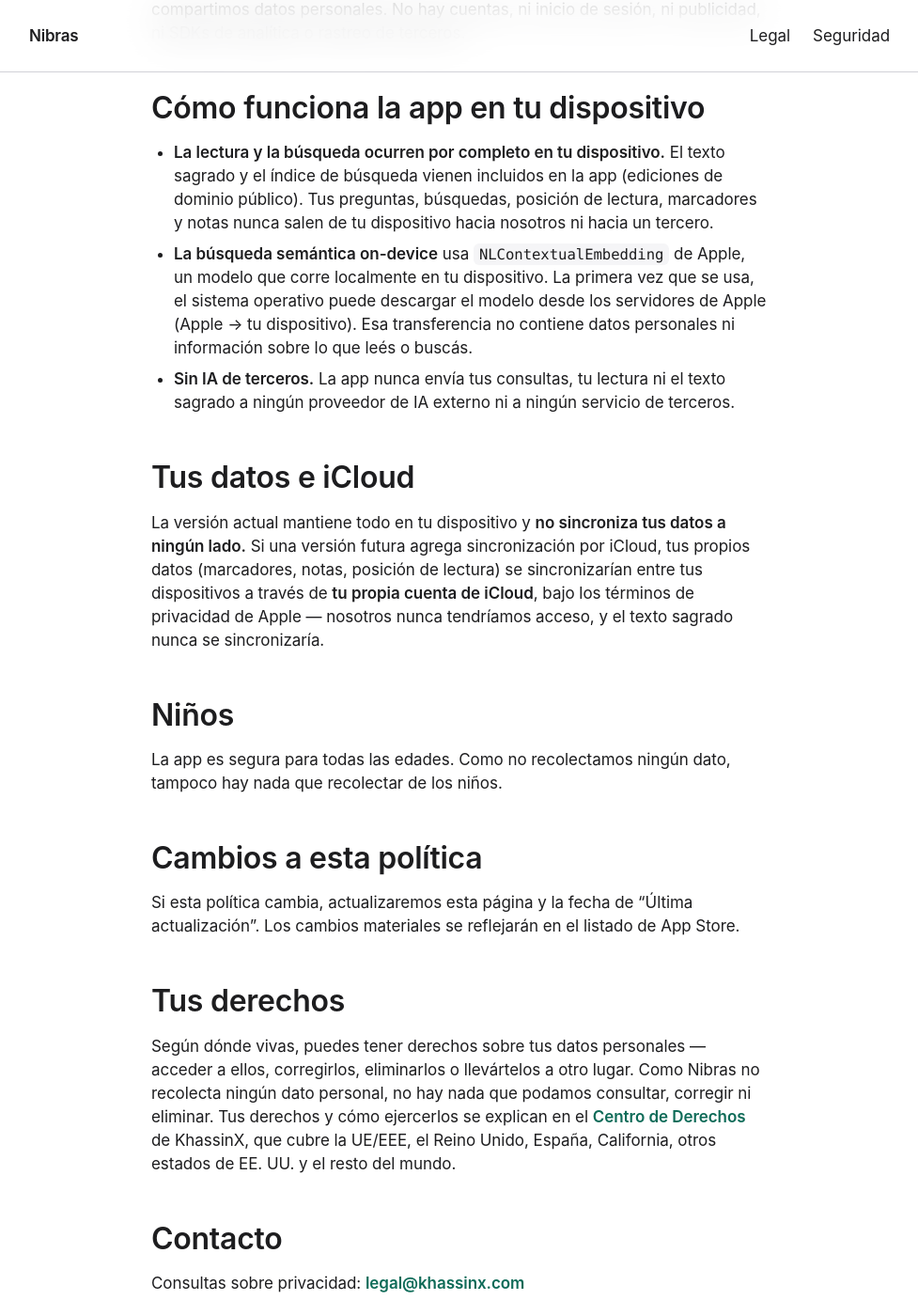
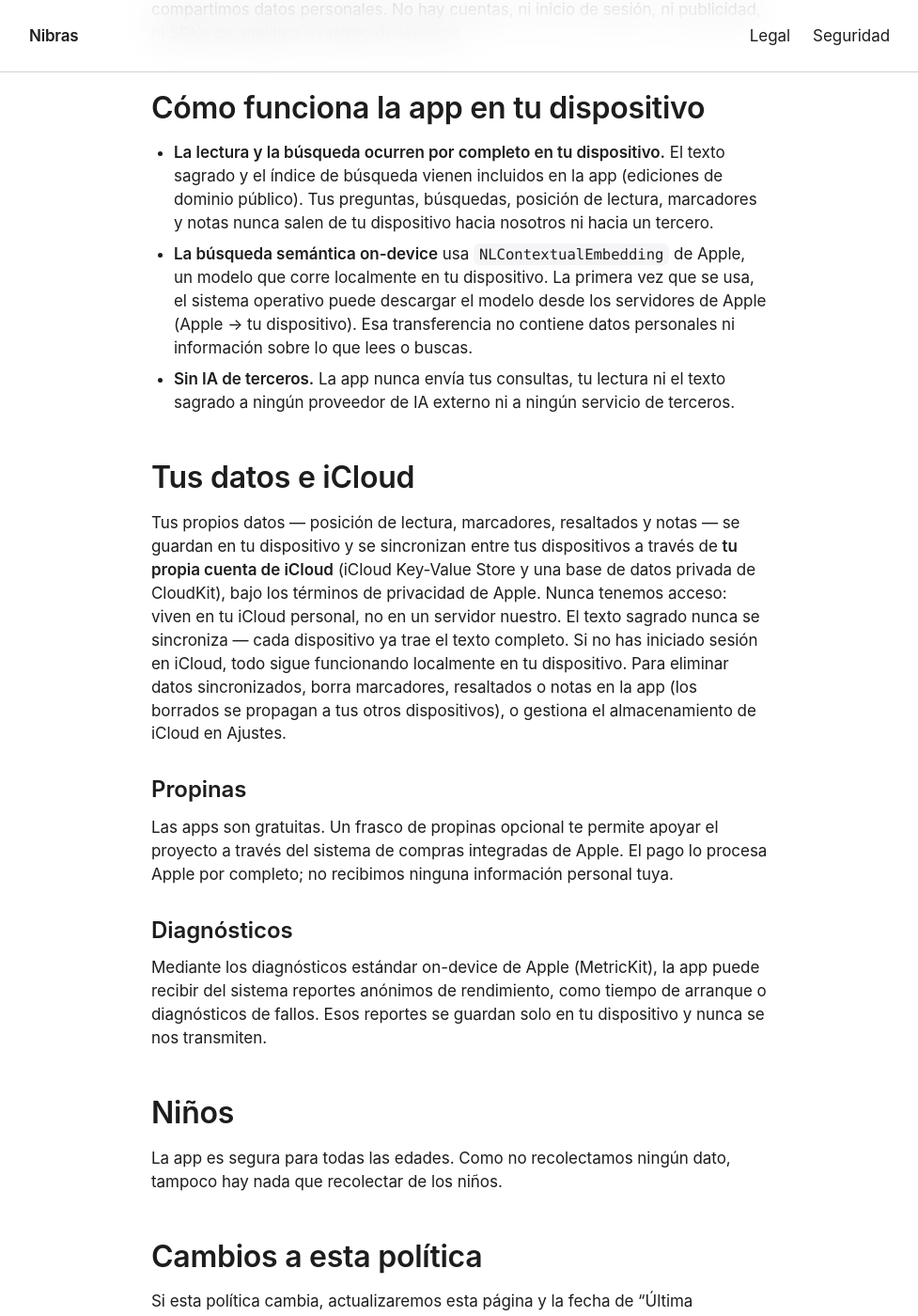
Before and after one commit to KhassinX/nibras-web, a Jekyll site: the page built from es/legal/privacy.md, in a window 1280 px wide and 1400 px high, scrolled down 672 px. Shown: the whole window at 94% size, without its empty margins (151-1128 px from the left). Built offline with Jekyll 4.4.1, drawn with Linux system fonts in a browser that asks for light colours; some of the changed text lies outside the part shown.

Commit message:
fix(legal): privacy policy al presente (iCloud sync real) + tips/diagnostics + ES neutral + seo_title brand-first (#6)
Las apps ahora sincronizan datos del usuario (posicion de lectura,
marcadores, resaltados, notas) por iCloud KVS + base CloudKit privada.
La politica decia "does not sync your data anywhere" / "no sincroniza
tus datos a ningun lado" — falso y riesgo de App Review. Se reescribe
la seccion "Your data and iCloud" / "Tus datos e iCloud" al presente
con la mecanica real: cuenta iCloud propia del usuario, sin acceso
nuestro, texto sagrado nunca sincronizado, funciona local sin iCloud,
como borrar datos sincronizados.

Se agregan dos secciones: Tips (tip jar por IAP de Apple, sin PII) y
Diagnostics (MetricKit on-device, anonimo, nunca transmitido). Espejo
ES neutral (tuteo) corrigiendo voseo residual (privacy + home ES:
lees, encuentras, mira). "Last updated" -> 2 de julio de 2026
(EN: July 2, 2026; se agrega la linea, faltaba en Nibras).

Creditos (NORMA 3): en la pagina de atribuciones se rotula la
traduccion de Isa Garcia como (v1.0.2), sin cambiar otro wording.

seo_title: los layouts NO exponen seo_title — el <title> se arma como
{{ page.title }} — {{ site.title }}, por lo que el titulo brand-first
no se aplico (no se fuerza). Flagged como follow-up.


Claude-Session: https://claude.ai/code/session_01FiaErZ35ig8fKXwwmnNKm2

Co-authored-by: Claude Fable 5 <noreply@anthropic.com>

```diff
--- a/es/index.html
+++ b/es/index.html
@@ -79,7 +79,7 @@ canonical_es: /es/
     <div class="cards-grid">
       <article class="card">
         <h3>Sin servidores</h3>
-        <p>Nibras no tiene backend. No hay servidor que almacene, vea ni pueda filtrar lo que leés. La privacidad acá no es un ajuste — es la arquitectura.</p>
+        <p>Nibras no tiene backend. No hay servidor que almacene, vea ni pueda filtrar lo que lees. La privacidad acá no es un ajuste — es la arquitectura.</p>
       </article>
 
       <article class="card">
@@ -104,7 +104,7 @@ canonical_es: /es/
 
 <section class="section section-tinted">
   <div class="container container-narrow">
-    <h2>Qué encontrás en este sitio</h2>
-    <p class="text-secondary">Esta página aloja las políticas públicas de Nibras. Para ver cómo Nibras maneja datos, mirá <a href="/es/legal/privacy/">Privacidad</a>. Para los términos de uso, mirá <a href="/es/legal/terms/">Términos</a>. Para reportar vulnerabilidades, mirá <a href="/es/security/">Seguridad</a>.</p>
+    <h2>Qué encuentras en este sitio</h2>
+    <p class="text-secondary">Esta página aloja las políticas públicas de Nibras. Para ver cómo Nibras maneja datos, mira <a href="/es/legal/privacy/">Privacidad</a>. Para los términos de uso, mira <a href="/es/legal/terms/">Términos</a>. Para reportar vulnerabilidades, mira <a href="/es/security/">Seguridad</a>.</p>
   </div>
 </section>
--- a/es/legal/privacy.md
+++ b/es/legal/privacy.md
@@ -5,14 +5,15 @@ permalink: /es/legal/privacy/
 lang: es
 canonical_en: /legal/privacy/
 canonical_es: /es/legal/privacy/
-updated: 2026-06-09
+updated: 2026-07-02
 ---
 
 # Política de Privacidad de Nibras
 
+**Última actualización:** 2 de julio de 2026
 **Responsable:** KHASSINX LLC
 
-Nibras es una app para leer escritura sagrada — el Corán. Está hecha privacy-first: **no recolectamos ninguno de tus datos, y nada de lo que hacés en la app se nos envía.** No tenemos servidores ni analítica.
+Nibras es una app para leer escritura sagrada — el Corán. Está hecha privacy-first: **no recolectamos ninguno de tus datos, y nada de lo que haces en la app se nos envía.** No tenemos servidores ni analítica.
 
 ## Datos que recolectamos
 
@@ -21,12 +22,20 @@ Nibras es una app para leer escritura sagrada — el Corán. Está hecha privacy
 ## Cómo funciona la app en tu dispositivo
 
 - **La lectura y la búsqueda ocurren por completo en tu dispositivo.** El texto sagrado y el índice de búsqueda vienen incluidos en la app (ediciones de dominio público). Tus preguntas, búsquedas, posición de lectura, marcadores y notas nunca salen de tu dispositivo hacia nosotros ni hacia un tercero.
-- **La búsqueda semántica on-device** usa `NLContextualEmbedding` de Apple, un modelo que corre localmente en tu dispositivo. La primera vez que se usa, el sistema operativo puede descargar el modelo desde los servidores de Apple (Apple → tu dispositivo). Esa transferencia no contiene datos personales ni información sobre lo que leés o buscás.
+- **La búsqueda semántica on-device** usa `NLContextualEmbedding` de Apple, un modelo que corre localmente en tu dispositivo. La primera vez que se usa, el sistema operativo puede descargar el modelo desde los servidores de Apple (Apple → tu dispositivo). Esa transferencia no contiene datos personales ni información sobre lo que lees o buscas.
 - **Sin IA de terceros.** La app nunca envía tus consultas, tu lectura ni el texto sagrado a ningún proveedor de IA externo ni a ningún servicio de terceros.
 
 ## Tus datos e iCloud
 
-La versión actual mantiene todo en tu dispositivo y **no sincroniza tus datos a ningún lado.** Si una versión futura agrega sincronización por iCloud, tus propios datos (marcadores, notas, posición de lectura) se sincronizarían entre tus dispositivos a través de **tu propia cuenta de iCloud**, bajo los términos de privacidad de Apple — nosotros nunca tendríamos acceso, y el texto sagrado nunca se sincronizaría.
+Tus propios datos — posición de lectura, marcadores, resaltados y notas — se guardan en tu dispositivo y se sincronizan entre tus dispositivos a través de **tu propia cuenta de iCloud** (iCloud Key-Value Store y una base de datos privada de CloudKit), bajo los términos de privacidad de Apple. Nunca tenemos acceso: viven en tu iCloud personal, no en un servidor nuestro. El texto sagrado nunca se sincroniza — cada dispositivo ya trae el texto completo. Si no has iniciado sesión en iCloud, todo sigue funcionando localmente en tu dispositivo. Para eliminar datos sincronizados, borra marcadores, resaltados o notas en la app (los borrados se propagan a tus otros dispositivos), o gestiona el almacenamiento de iCloud en Ajustes.
+
+### Propinas
+
+Las apps son gratuitas. Un frasco de propinas opcional te permite apoyar el proyecto a través del sistema de compras integradas de Apple. El pago lo procesa Apple por completo; no recibimos ninguna información personal tuya.
+
+### Diagnósticos
+
+Mediante los diagnósticos estándar on-device de Apple (MetricKit), la app puede recibir del sistema reportes anónimos de rendimiento, como tiempo de arranque o diagnósticos de fallos. Esos reportes se guardan solo en tu dispositivo y nunca se nos transmiten.
 
 ## Niños
 
```
Also changed, not shown: es/legal/index.md (+1 -1 lines), legal/index.md (+1 -1 lines), legal/privacy.md (+11 -2 lines).
